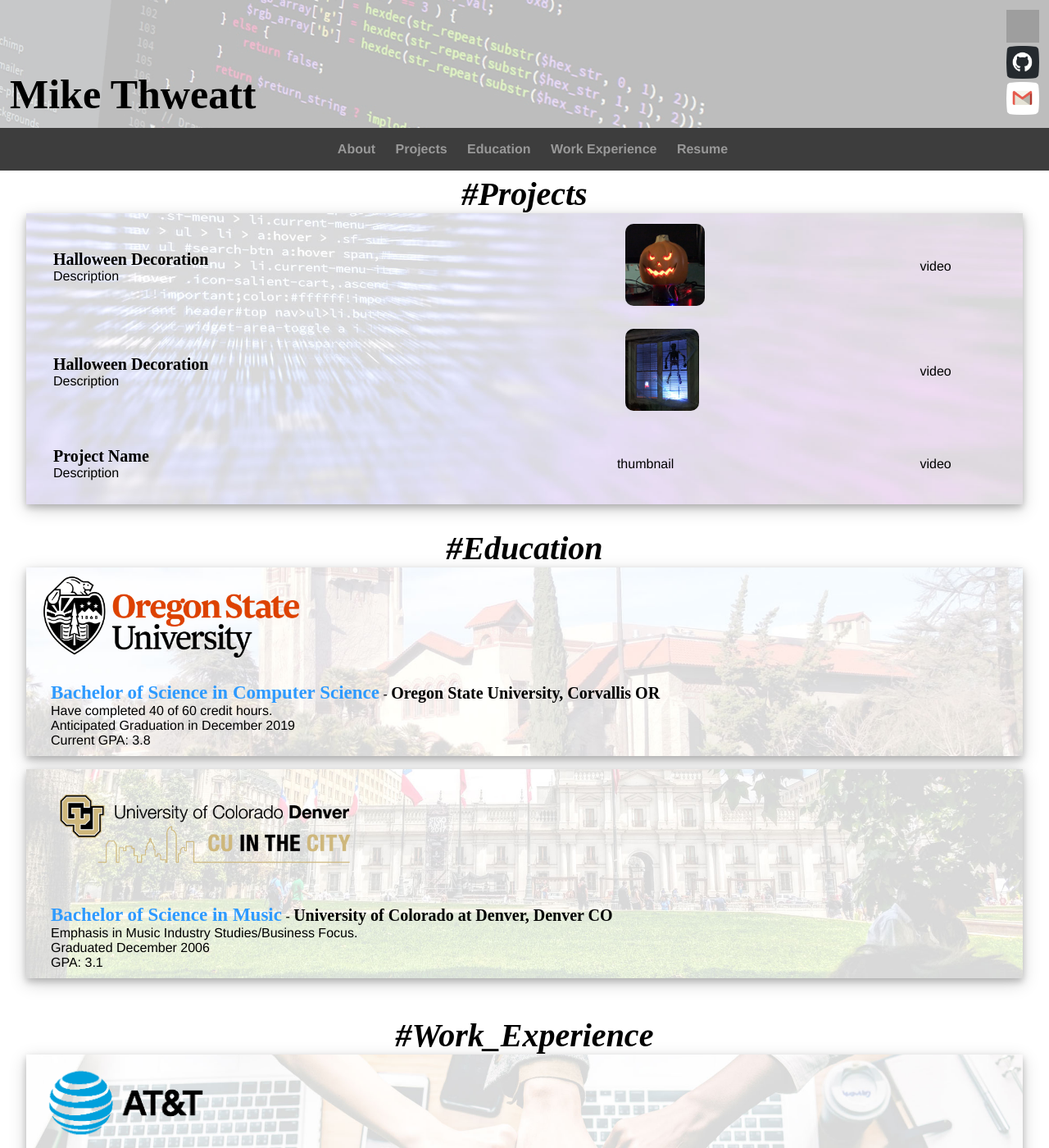
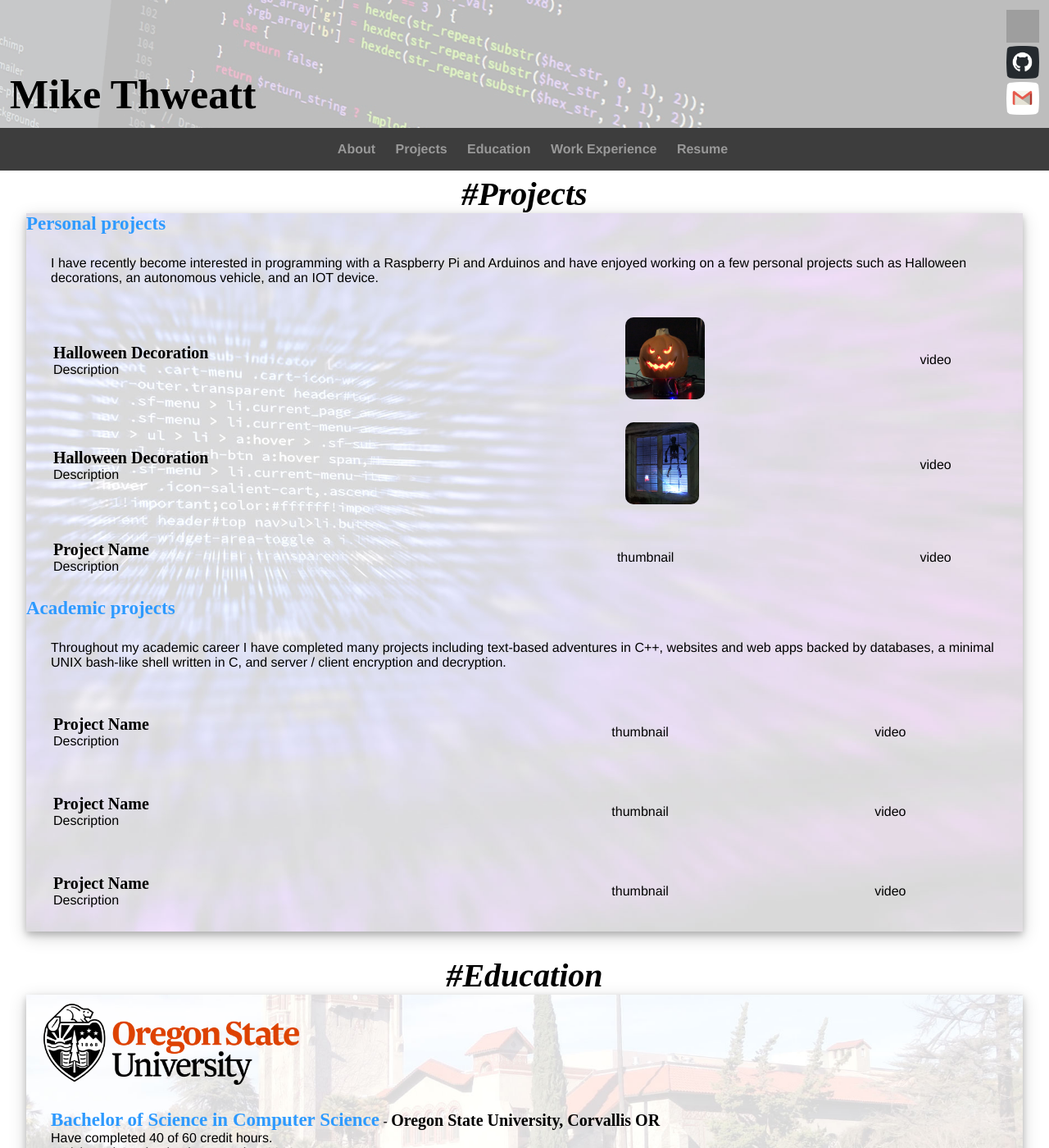
Before and after one commit to thweattm/thweattm.github.io, a Jekyll site: the page index.html, which Jekyll copies as it is, in a window 1280 px wide and 1400 px high, scrolled down 392 px. Shown: the whole window at 82% size. Built offline with Jekyll 4.4.1, drawn with Linux system fonts in a browser that asks for light colours; grey boxes are pictures that could not be loaded.

Commit message:
Update index.html

```diff
--- a/index.html
+++ b/index.html
@@ -78,6 +78,11 @@
 			#Projects
 		</div>
 		<div class="projects">
+			<span class="title">Personal projects</span>
+			<p>I have recently become interested in programming with a Raspberry Pi and Arduinos and have enjoyed
+				working on a few personal projects such as Halloween decorations, an autonomous vehicle,
+				and an IOT device.
+			</p>
 			<table>
 				<tr>
 					<td><p><span class="location">Halloween Decoration</span><br>
@@ -89,6 +94,32 @@
 					<td><p><span class="location">Halloween Decoration</span><br>
 						Description</p></td>
 					<td><img src="pics/thumb_project1.jpg" alt="thumb_project1" id="projectThumbnail"></td>
+					<td>video</td>
+				</tr>
+				<tr>
+					<td><p><span class="location">Project Name</span><br>
+						Description</p></td>
+					<td>thumbnail</td>
+					<td>video</td>
+				</tr>
+			</table>
+
+			<span class="title">Academic projects</span>
+			<p>Throughout my academic career I have completed many projects including text-based adventures in C++,
+				websites and web apps backed by databases, a minimal UNIX bash-like shell written in C, and
+				server / client encryption and decryption.
+			</p>
+			<table>
+				<tr>
+					<td><p><span class="location">Project Name</span><br>
+						Description</p></td>
+					<td>thumbnail</td>
+					<td>video</td>
+				</tr>
+				<tr>
+					<td><p><span class="location">Project Name</span><br>
+						Description</p></td>
+					<td>thumbnail</td>
 					<td>video</td>
 				</tr>
 				<tr>
```
